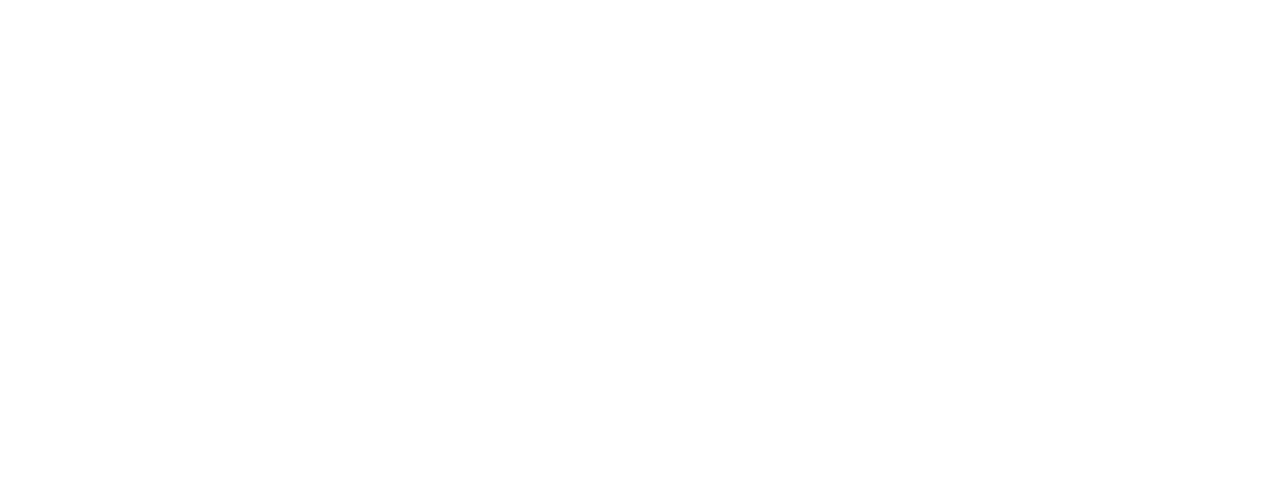
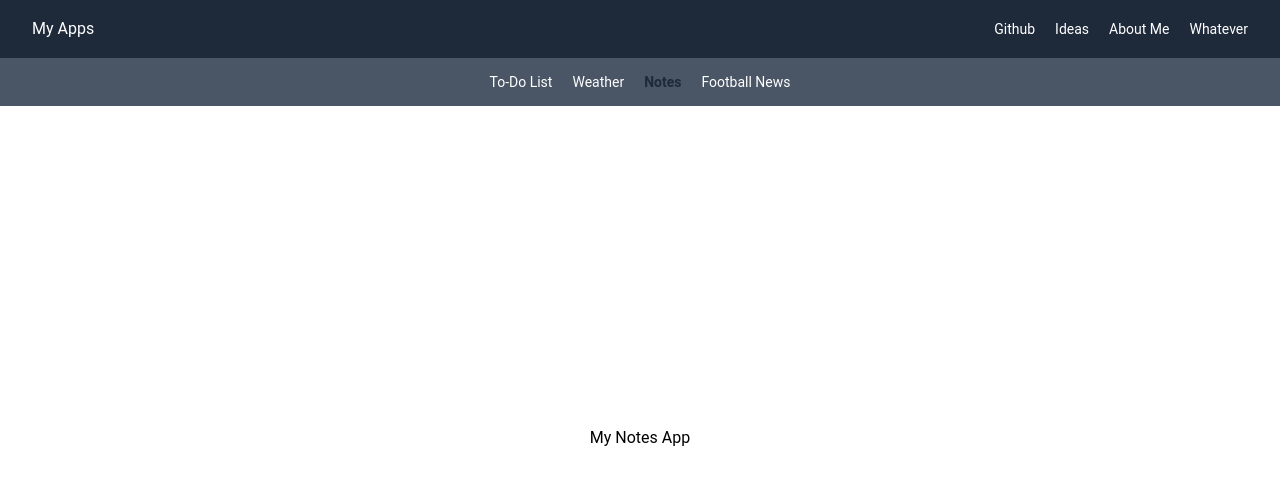
Before and after one commit to Sleeper21/my-little-apps-vue-ts, a Vue app: page /notes in a window 1280 px wide. Before the commit this address had no page. Shown: the top 484 px of the page. Built offline with nearby package versions, Linux system fonts and the light colour scheme.

Commit message:
feat: implement tab routes

```diff
--- a/src/components/Nav/MyNav.vue
+++ b/src/components/Nav/MyNav.vue
@@ -2,7 +2,9 @@
 
     <nav class="custom-nav flex justify-between items-center px-8 py-4 bg-gray-800 text-white shadow-sm">
       <div>
-        <a href='#'>My Apps</a>
+        <h1>
+          <RouterLink to="/">My Apps</RouterLink>
+        </h1>
       </div>
       <div>
         <ul class="flex gap-5 text-sm">
@@ -15,14 +17,30 @@
     </nav>
     <header class="sub-nav bg-gray-600 h-12">
       <ul class="flex justify-center items-center gap-5 text-sm text-white h-12">
-        <li><a href="">To-do App</a></li>
-        <li><a href="">Weather</a></li>
-        <li><a href="">Notes</a></li>
-        <li><a href="">Football News</a></li>
+        <li>
+          <RouterLink to="/todo" active-class="active text-gray-800">To-Do List</RouterLink>
+        </li>
+        <li>
+          <RouterLink to="/weather" active-class="active text-gray-800">Weather</RouterLink>
+        </li>
+        <li>
+          <RouterLink to="/notes" active-class="active text-gray-800">Notes</RouterLink>
+        </li>
+        <li>
+          <RouterLink to="/news/football" active-class="active text-gray-800">Football News</RouterLink>
+        </li>
       </ul>
     </header>
 </template>
 
 <script setup>
+import { useRoute } from 'vue-router'
+const route = useRoute()
+</script>
 
-</script>
+<style scoped>
+.active {
+  font-weight: bold;
+}
+
+</style>
--- /dev/null
+++ b/src/components/News/Football/FootNews.vue
@@ -0,0 +1,13 @@
+<template>
+  <div class="content-container flex items-center justify-center">
+    Football News
+  </div>
+</template>
+
+<script setup>
+
+</script>
+
+<style scoped>
+
+</style>
--- /dev/null
+++ b/src/components/Notes/Notes.vue
@@ -0,0 +1,13 @@
+<template>
+  <div class="content-container flex items-center justify-center">
+    My Notes App
+  </div>
+</template>
+
+<script setup>
+
+</script>
+
+<style scoped>
+
+</style>
--- a/src/pages/ToDo/ToDo.vue
+++ b/src/components/ToDo/ToDo.vue
@@ -1,5 +1,5 @@
 <template>
-  <div>
+  <div class="content-container flex items-center justify-center">
     To-Do App
   </div>
 </template>
--- /dev/null
+++ b/src/components/Weather/Weather.vue
@@ -0,0 +1,13 @@
+<template>
+  <div class="content-container flex items-center justify-center">
+    Weather App
+  </div>
+</template>
+
+<script setup>
+
+</script>
+
+<style scoped>
+
+</style>
--- a/src/router.ts
+++ b/src/router.ts
@@ -10,6 +10,35 @@ const routes = [
         path: '',
         name: 'home',
         component: () => import('./pages/HomePage/Home.vue')
+      },
+      {
+        path: 'todo/',
+        name: 'toDo',
+        component: () => import('./components/ToDo/Todo.vue'),
+        meta: {
+          title: 'To Do List'
+        }
+      },
+      {
+        path: 'weather/',
+        name: 'weather',
+        component: () => import('./components/Weather/Weather.vue'),
+      },
+      {
+        path: 'notes/',
+        name: 'notes',
+        component: () => import('./components/Notes/Notes.vue'),
+      },
+      {
+        path: 'news/',
+        name: 'news',
+        children: [
+          {
+            path: 'football',
+            name: 'football',
+            component: () => import('./components/News/Football/FootNews.vue'),
+          }
+        ]
       }
     ]
   }
```
